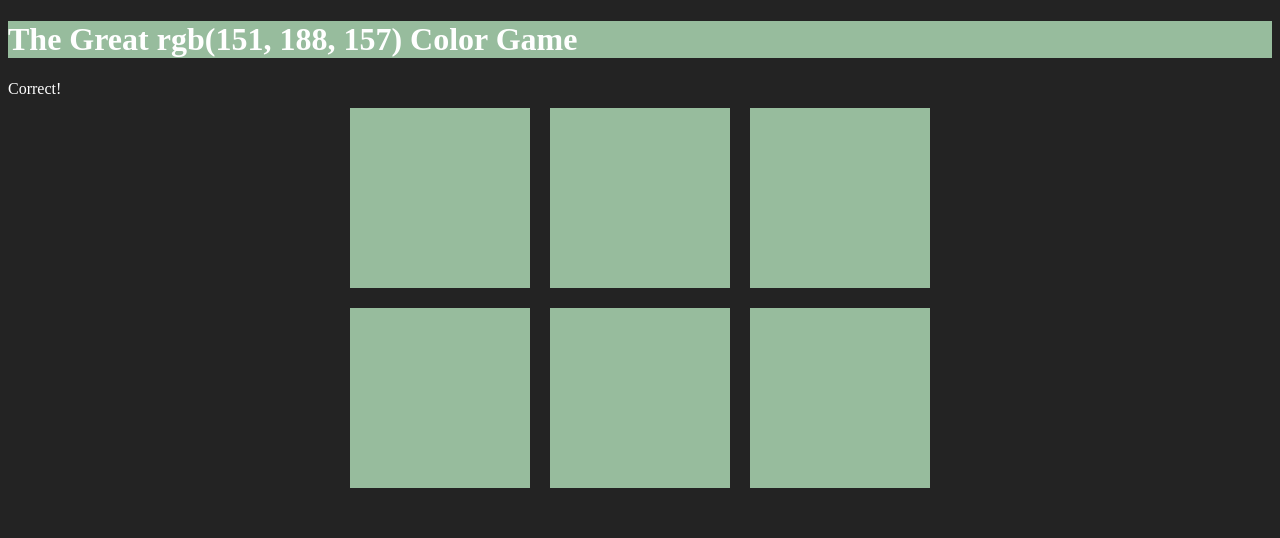
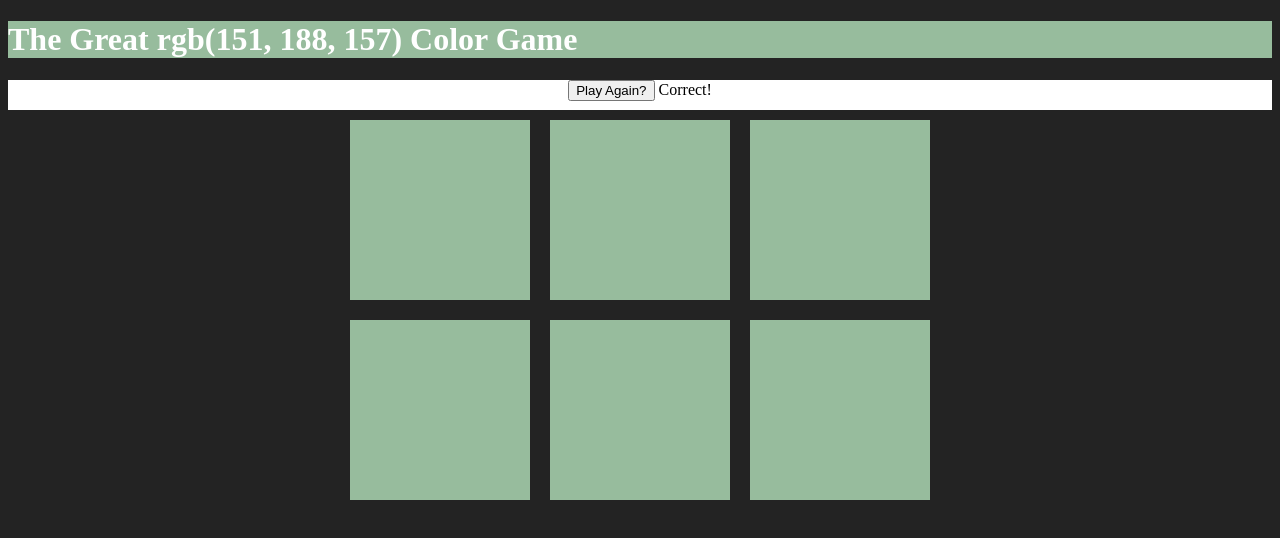
Before and after one commit to xaviguasch/guess-the-right-color, a plain HTML site: page index.html in a window 1280 px wide. Both pictures are taken after a click on the element 439 px from the left and 179 px from the top of the page. Drawn offline with Linux system fonts and the light colour scheme.

Commit message:
adding reset button

```diff
--- a/colorgame.css
+++ b/colorgame.css
@@ -5,11 +5,6 @@ body {
 h1 {
     color: white;
 }
-
-span {
-    color: white;
-}
-
 
 .square {
     width: 30%;
@@ -23,3 +18,10 @@ span {
     margin: 0 auto;
     max-width: 600px;
 }
+
+#stripe {
+    background-color: white;
+    height: 30px;
+    text-align: center;
+    color: black;
+}
--- a/colorgame.js
+++ b/colorgame.js
@@ -1,11 +1,30 @@
-const colors = generateRandomColors(6)
+let colors = generateRandomColors(6)
 
 const squares = document.querySelectorAll(".square")
-const pickedColor = pickColor()
+let pickedColor = pickColor()
 const colorDisplay = document.getElementById("colorDisplay")
 const messageDisplay = document.querySelector("#message")
 
 const h1 = document.querySelector("h1")
+const resetButton = document.querySelector("#reset")
+
+resetButton.addEventListener('click', function() {
+    // generate all new colors
+    colors = generateRandomColors(6)
+    // pick a new random color from array
+    pickedColor = pickColor()
+
+    // change colorDisplay to match picked Color
+    colorDisplay.textContent = pickedColor
+
+    // change colors of squares
+    for(let i = 0; i < squares.length; i++) {
+        squares[i].style.backgroundColor = colors[i]
+    }
+
+    h1.style.backgroundColor = "#232323"
+
+})
 
 colorDisplay.textContent = pickedColor
 
@@ -21,6 +40,7 @@ for(let i = 0; i < squares.length; i++) {
         //and compare color to picked color
         if (clickedColor === pickedColor) {
             messageDisplay.textContent = 'Correct!'
+            resetButton.textContent = 'Play Again?'
             changeColors(clickedColor)
             h1.style.backgroundColor = clickedColor
 
--- a/index.html
+++ b/index.html
@@ -10,7 +10,8 @@
 <body>
     <h1>The Great <span id="colorDisplay">RGB</span> Color Game</h1>
 
-    <div>
+    <div id="stripe">
+        <button id="reset">New Colors</button>
         <span id="message"></span>
     </div>
 
```
